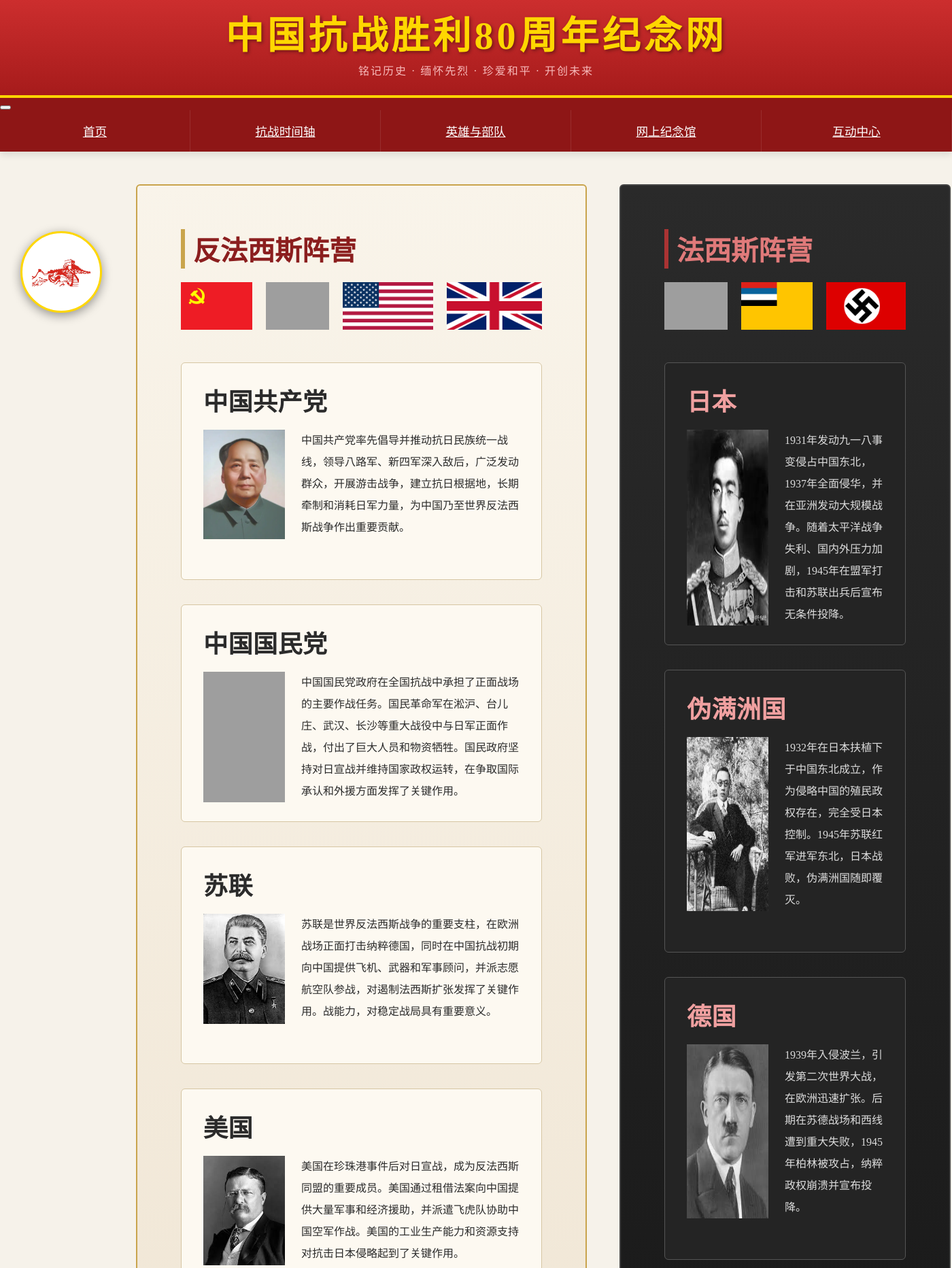
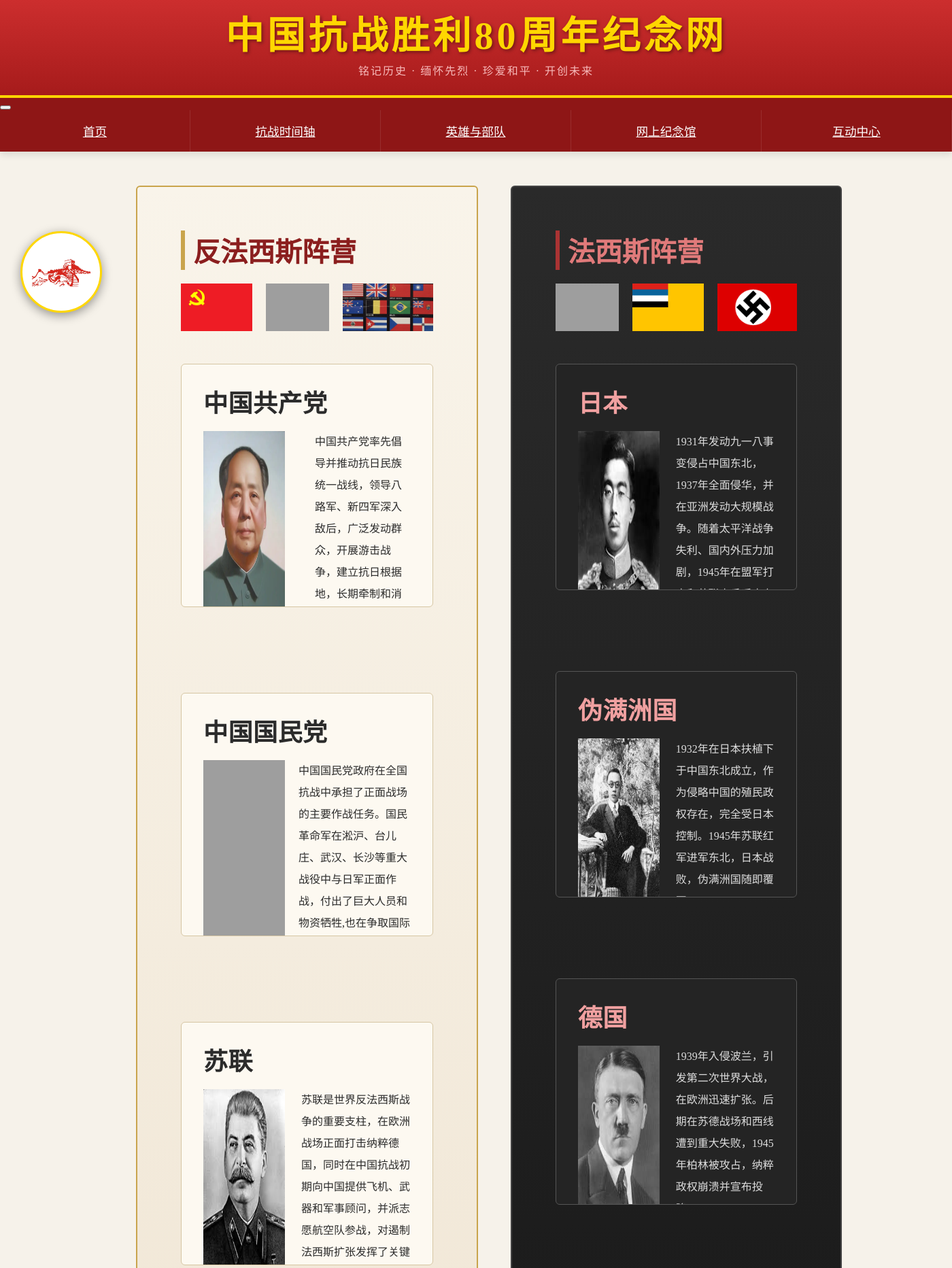
Before and after one commit to nkujyw/web-team, a Yii app: the page made by frontend/views/character/index.php in a window 1400 px wide. Shown: the top 1865 px of the page at 68% size. Run offline with PHP 8.4 and a stand-in for Yii, Linux system fonts and the light colour scheme; the template is opened without the code that fills it, so the values that code supplies are empty; some libraries are stand-ins or nearby versions; grey boxes are pictures that could not be loaded.

Commit message:
修改旗帜

```diff
--- a/frontend/views/character/index.php
+++ b/frontend/views/character/index.php
@@ -24,8 +24,7 @@ $this->registerJsFile('@web/js/chinaMap.js', ['position' => \yii\web\View::POS_E
     <div class="flags">
       <img src="<?= Yii::getAlias('@web') ?>/image/flags/共产党.png">
       <img src="<?= Yii::getAlias('@web') ?>/image/flags/国民党.png">
-      <img src="<?= Yii::getAlias('@web') ?>/image/flags/美国.png">
-      <img src="<?= Yii::getAlias('@web') ?>/image/flags/英国.png">
+      <img src="<?= Yii::getAlias('@web') ?>/image/flags/united.png">
     </div>
 
     <!-- 国家分组 -->
@@ -34,18 +33,18 @@ $this->registerJsFile('@web/js/chinaMap.js', ['position' => \yii\web\View::POS_E
       <!-- 中国共产党 -->
       <div class="team">
         <h3>中国共产党</h3>
-        <div style="display:flex; gap:24px;">
+        <div style="display:flex; gap:44px;">
           <img src="<?= Yii::getAlias('@web') ?>/image/characters/毛泽东.png" width="120">
-          <p>中国共产党率先倡导并推动抗日民族统一战线，领导八路军、新四军深入敌后，广泛发动群众，开展游击战争，建立抗日根据地，长期牵制和消耗日军力量，为中国乃至世界反法西斯战争作出重要贡献。</p>
+          <p>中国共产党率先倡导并推动抗日民族统一战线，领导八路军、新四军深入敌后，广泛发动群众，开展游击战争，建立抗日根据地，长期牵制和消耗日军力量。</p>
         </div>
       </div>
 
       <!-- 国民党 -->
       <div class="team">
         <h3>中国国民党</h3>
-        <div style="display:flex; gap:24px;">
+        <div style="display:flex; gap:20px;">
           <img src="<?= Yii::getAlias('@web') ?>/image/characters/蒋介石.png" width="120">
-          <p>中国国民党政府在全国抗战中承担了正面战场的主要作战任务。国民革命军在淞沪、台儿庄、武汉、长沙等重大战役中与日军正面作战，付出了巨大人员和物资牺牲。国民政府坚持对日宣战并维持国家政权运转，在争取国际承认和外援方面发挥了关键作用。</p>
+          <p>中国国民党政府在全国抗战中承担了正面战场的主要作战任务。国民革命军在淞沪、台儿庄、武汉、长沙等重大战役中与日军正面作战，付出了巨大人员和物资牺牲,也在争取国际承认和外援方面发挥了关键作用。</p>
         </div>
       </div>
 
--- a/frontend/web/css/character.css
+++ b/frontend/web/css/character.css
@@ -76,7 +76,7 @@ body{
   display:grid;
   grid-template-columns:1fr 1fr;
   gap:48px;
-  padding:48px 200px;
+  padding:50px 200px;
   min-height:100vh;
 }
 
@@ -216,7 +216,7 @@ body{
 
 /* ===================== 单支军队 ===================== */
 .team{
-  height: 100%;                 /* 关键 */
+  height: 80%;                 /* 关键 */
   display: flex;
   flex-direction: column;
 
```
